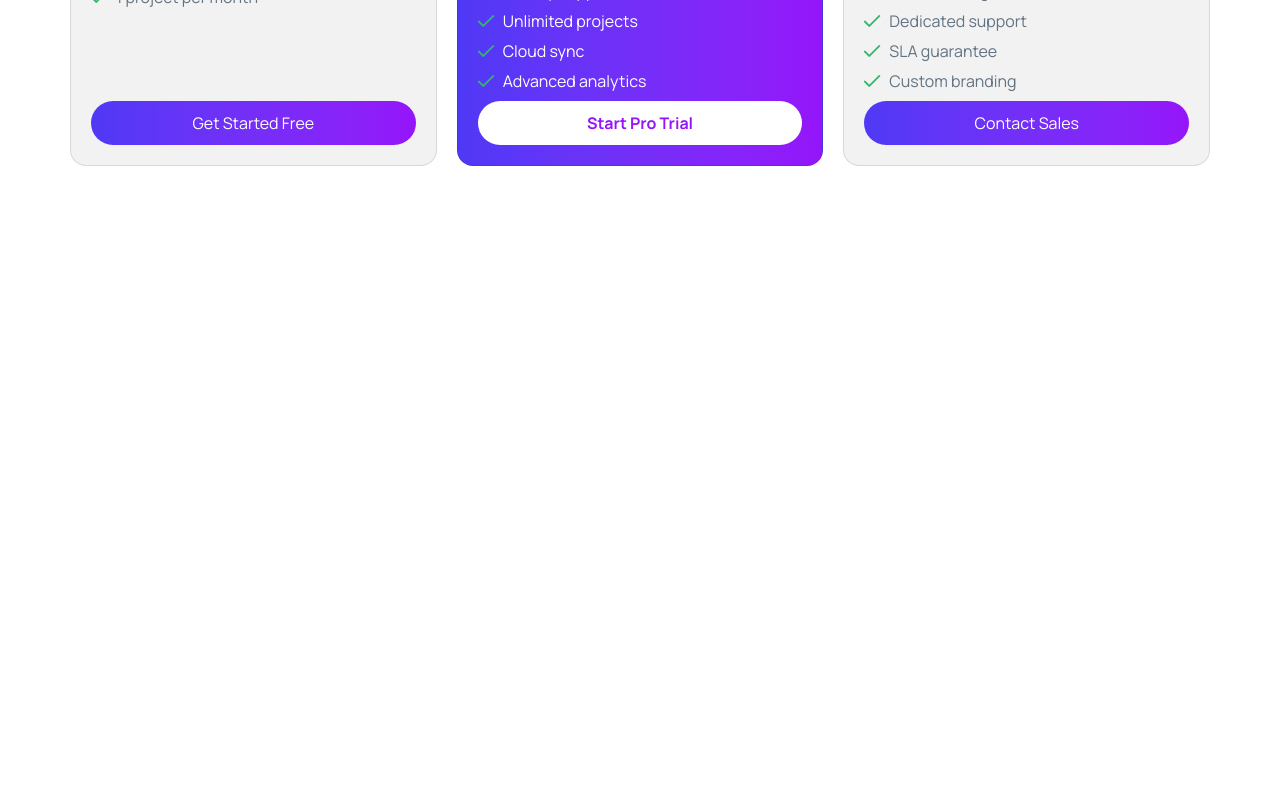
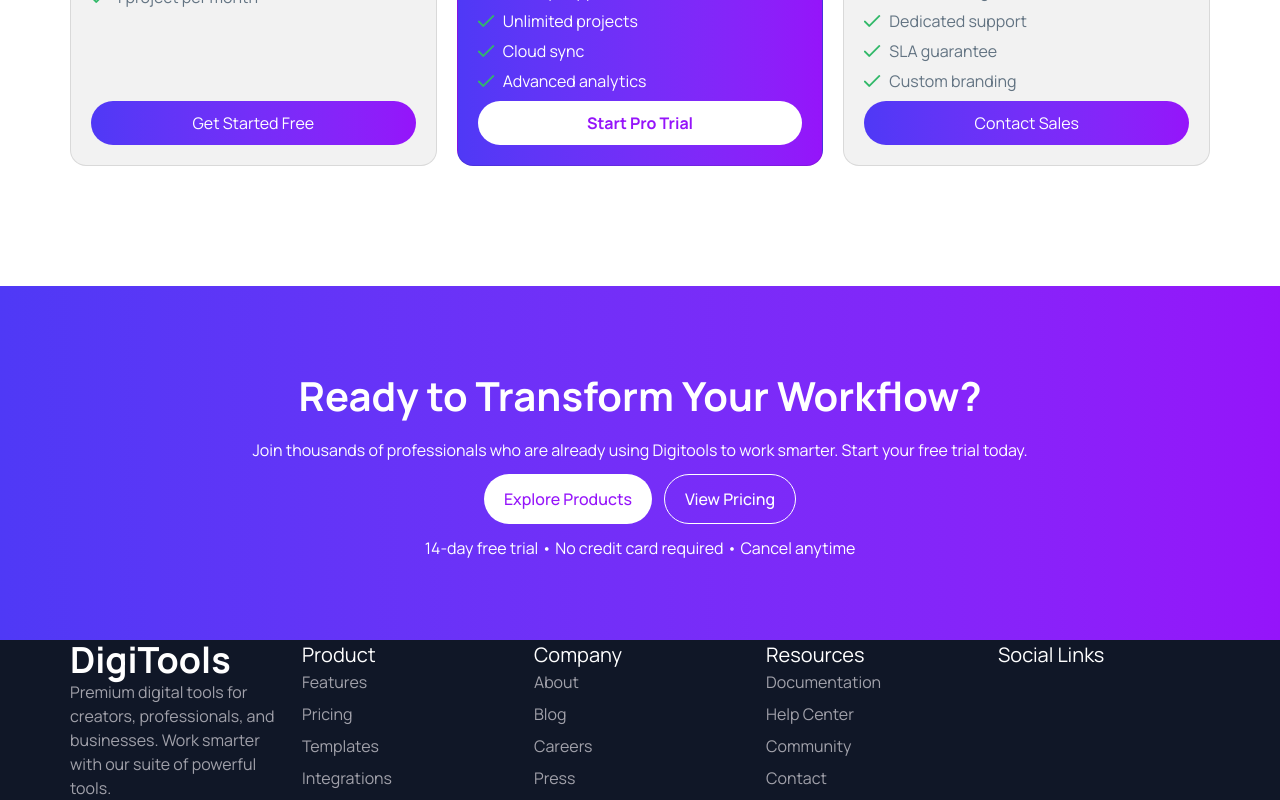
Before and after one commit to mesbahulislam1/DigiTools, a React (Vite) app: page / in a window 1280 px wide. Shown: the part 4245-5045 px from the top of the page. Before the commit the page ends 4531 px from the top, so only its background shows below. Built offline with nearby package versions, Linux system fonts and the light colour scheme.

Commit message:
footer section

```diff
--- a/src/App.jsx
+++ b/src/App.jsx
@@ -5,6 +5,8 @@ import View from './components/view/View'
 import PremiumSection from './components/PremiumSection/PremiumSection'
 import AccountStart from './components/accountStart/AccountStart'
 import Subscription from './components/subscription/Subscription'
+import ExploreSection from './components/exploreSection/ExploreSection'
+import Footer from './components/footer/Footer'
 
 const dataLoad = async()=> {
   const res =await fetch('/data.json');
@@ -25,6 +27,8 @@ const App = () => {
       </Suspense>
       <AccountStart></AccountStart>
       <Subscription></Subscription>
+      <ExploreSection></ExploreSection>
+      <Footer></Footer>
     </div>
   )
 }
--- a/src/components/exploreSection/ExploreSection.jsx
+++ b/src/components/exploreSection/ExploreSection.jsx
@@ -2,7 +2,18 @@ import React from 'react'
 
 const ExploreSection = () => {
   return (
-    <div>ExploreSection</div>
+    <div className='bg-linear-to-l to-[#4F39F6] from-[#9514FA] py-20'>
+        <div className='max-w-[1180px] mx-auto px-5 text-center space-y-3'>
+            <h1 className='text-[40px] font-bold text-white'>Ready to Transform Your Workflow?</h1>
+            <p className='text-white'>Join thousands of professionals who are already using Digitools to work smarter. Start your free trial today.</p>
+
+            <div className='flex gap-3 justify-center'>
+                <button className='bg-white px-5 py-3 rounded-full font-medium text-[#9514FA]'>Explore Products</button>
+                <button className='text-white border px-5 py-3 rounded-full font-medium '>View Pricing</button>
+            </div>
+            <p className='text-white'>14-day free trial • No credit card required • Cancel anytime</p>
+        </div>
+    </div>
   )
 }
 
--- /dev/null
+++ b/src/components/footer/Footer.jsx
@@ -0,0 +1,53 @@
+import React from 'react'
+
+const Footer = () => {
+  return (
+    <div className='bg-[#101727]'>
+        <div className='max-w-[1180px] mx-auto px-5'>
+            <div className='grid grid-cols-5 gap-5'>
+                <div>
+                    <h2 className='text-white text-4xl font-bold'>DigiTools</h2>
+                    <p className='text-[#A1A1AA]'>Premium digital tools for creators, professionals, and businesses. Work smarter with our suite of powerful tools.</p>
+                </div>
+                <div>
+                    <h2 className='text-white text-[20px]'>Product</h2>
+                    <ul className='text-[#A1A1AA] w-fit flex flex-col gap-2'>
+                        <a href="">Features</a>
+                        <a href="">Pricing</a>
+                        <a href="">Templates</a>
+                        <a href="">Integrations</a>
+                    </ul>
+                </div>
+
+                <div>
+                    <h2 className='text-white text-[20px]'>Company</h2>
+                    <ul className='text-[#A1A1AA] w-fit flex flex-col gap-2'>
+                        <a href="">About</a>
+                        <a href="">Blog</a>
+                        <a href="">Careers</a>
+                        <a href="">Press</a>
+                    </ul>
+                </div>
+
+                <div>
+                    <h2 className='text-white text-[20px]'>Resources</h2>
+                    <ul className='text-[#A1A1AA] w-fit flex flex-col gap-2'>
+                        <a href="">Documentation</a>
+                        <a href="">Help Center</a>
+                        <a href="">Community</a>
+                        <a href="">Contact</a>
+                    </ul>
+                </div>
+                <div>
+                    <h2 className='text-white text-[20px]'>Social Links</h2>
+                    <div>
+                        <a href=""></a>
+                    </div>
+                </div>
+            </div>
+        </div>
+    </div>
+  )
+}
+
+export default Footer
```
